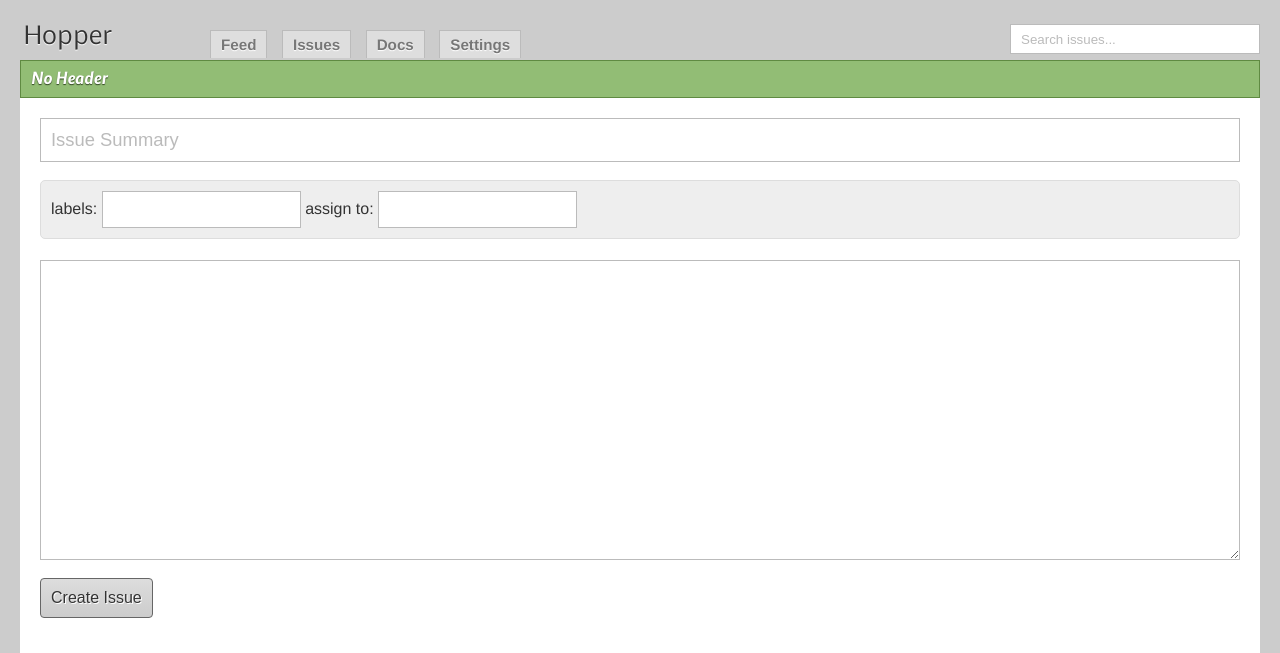
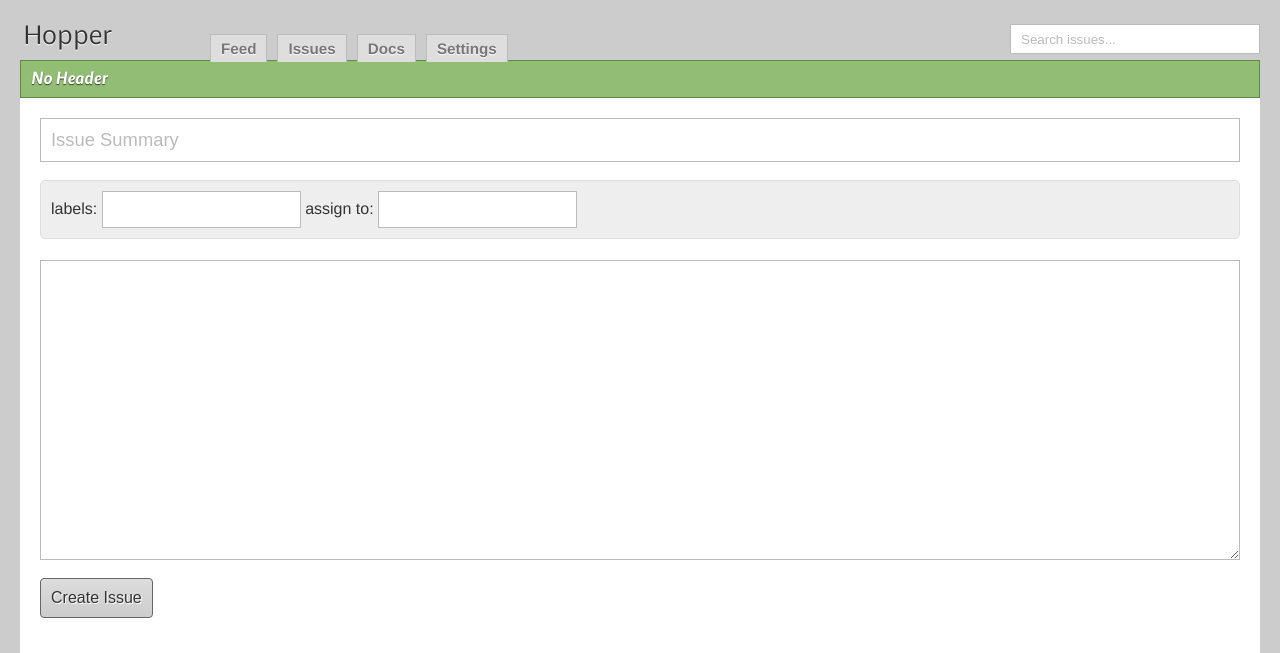
Before and after one commit to ndreynolds/hopper, a Flask app: template hopper/web/templates/new.html in a window 1280 px wide. Shown: the top 653 px of the page. Run offline with Flask 2, Linux system fonts and the light colour scheme; the template is opened without the code that fills it, so the values that code supplies are empty; parts of the project's set-up code (start-up, migrations or seed data) failed here and were passed over; some libraries are stand-ins or nearby versions.

Commit message:
Another try at the style fix

```diff
--- a/hopper/web/static/css/style.css
+++ b/hopper/web/static/css/style.css
@@ -501,10 +501,10 @@ td.linenos {
   float: left;
   position: relative;
   left: 200px;
-  top: 12px;
+  top: 10px;
 }
 #nav a.nav {
-  display: inline;
+  float: left;
   color: #777;
   font-size: 95%;
   font-weight: bold;
@@ -522,11 +522,8 @@ td.linenos {
   background-color: #92bd75;
   color: #444;
   text-shadow: 0 1px 1px #ddd;
-  position: relative;
-  height: 31px;
   border: 1px solid #5f8a42;
   border-bottom: 1px solid #92bd75;
-  top: 1px;
 }
 pre, code {
   font-family: Menlo, DejaVu;
--- a/hopper/web/static/css/style.less
+++ b/hopper/web/static/css/style.less
@@ -510,11 +510,11 @@ td.linenos {
     float:left;
     position:relative;
     left:200px;
-    top:12px;
+    top:10px;
 }
 
 #nav a.nav {
-    display:inline;
+    float:left;
     color: #777;
     font-size:95%;
     font-weight:bold;
@@ -533,11 +533,8 @@ td.linenos {
     background-color: lighten(@hopper-green, 20%);
     color:#444;
     text-shadow:0 1px 1px #ddd;
-    position:relative;
-    height:31px;
     border:1px solid @hopper-green;
     border-bottom:1px solid lighten(@hopper-green, 20%);
-    top:1px;
 }
 
 pre, code {
```
